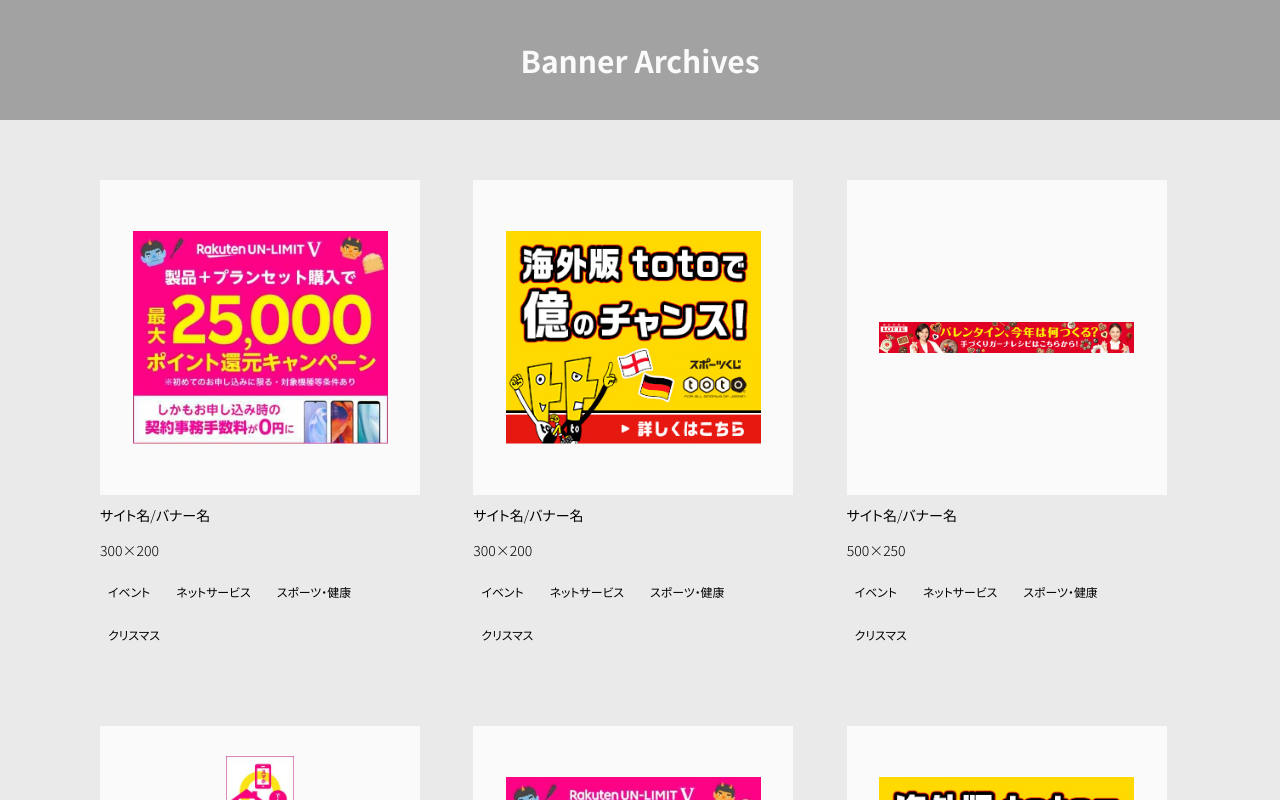
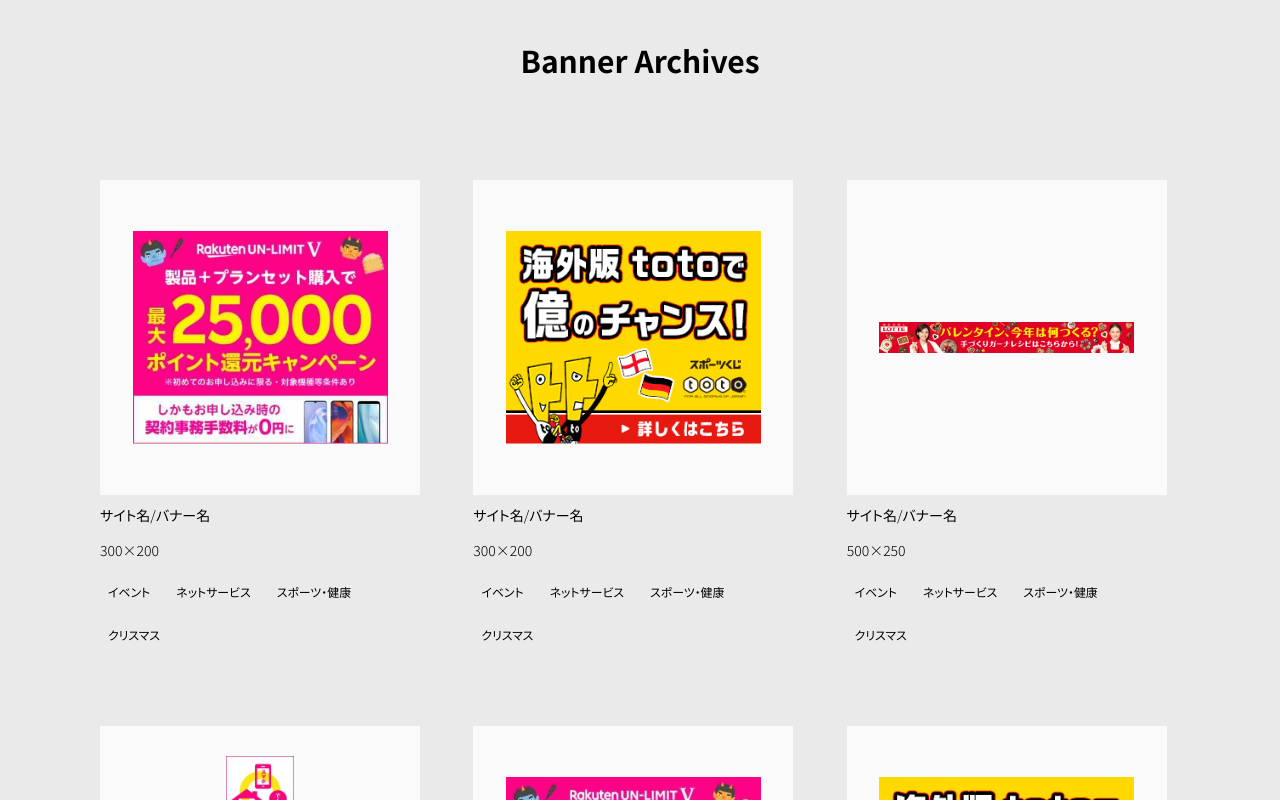
Before and after one commit to curctich/banner_archives, a Next.js app: page / in a window 1280 px wide. Shown: the top 800 px of the page. Built offline with nearby package versions, Linux system fonts and the light colour scheme.

Commit message:
カラーコードを変数に修正

```diff
--- a/styles/layouts/header.module.scss
+++ b/styles/layouts/header.module.scss
@@ -1,7 +1,7 @@
 .l_header {
   width: 100%;
   height: 120px;
-  background-color: #a2a2a2;
+  background-color: var(--l-header-bg);
 }
 .l_header__ttl {
   display: flex;
@@ -13,5 +13,5 @@
   text-align: center;
   font-size: 3em;
   font-weight: 700;
-  color: #fafafa;
+  color: var(--l-header-txt);
 }
```
